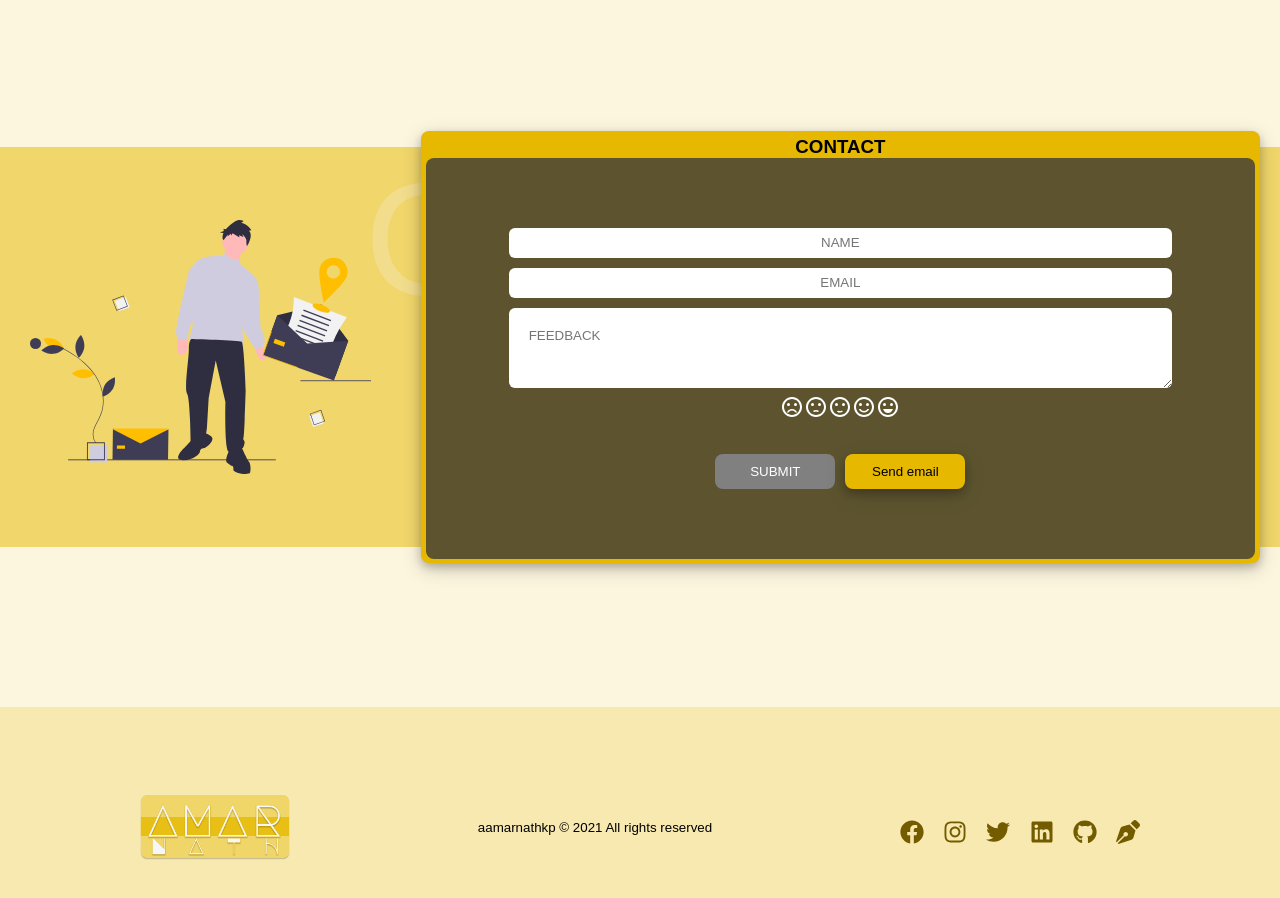
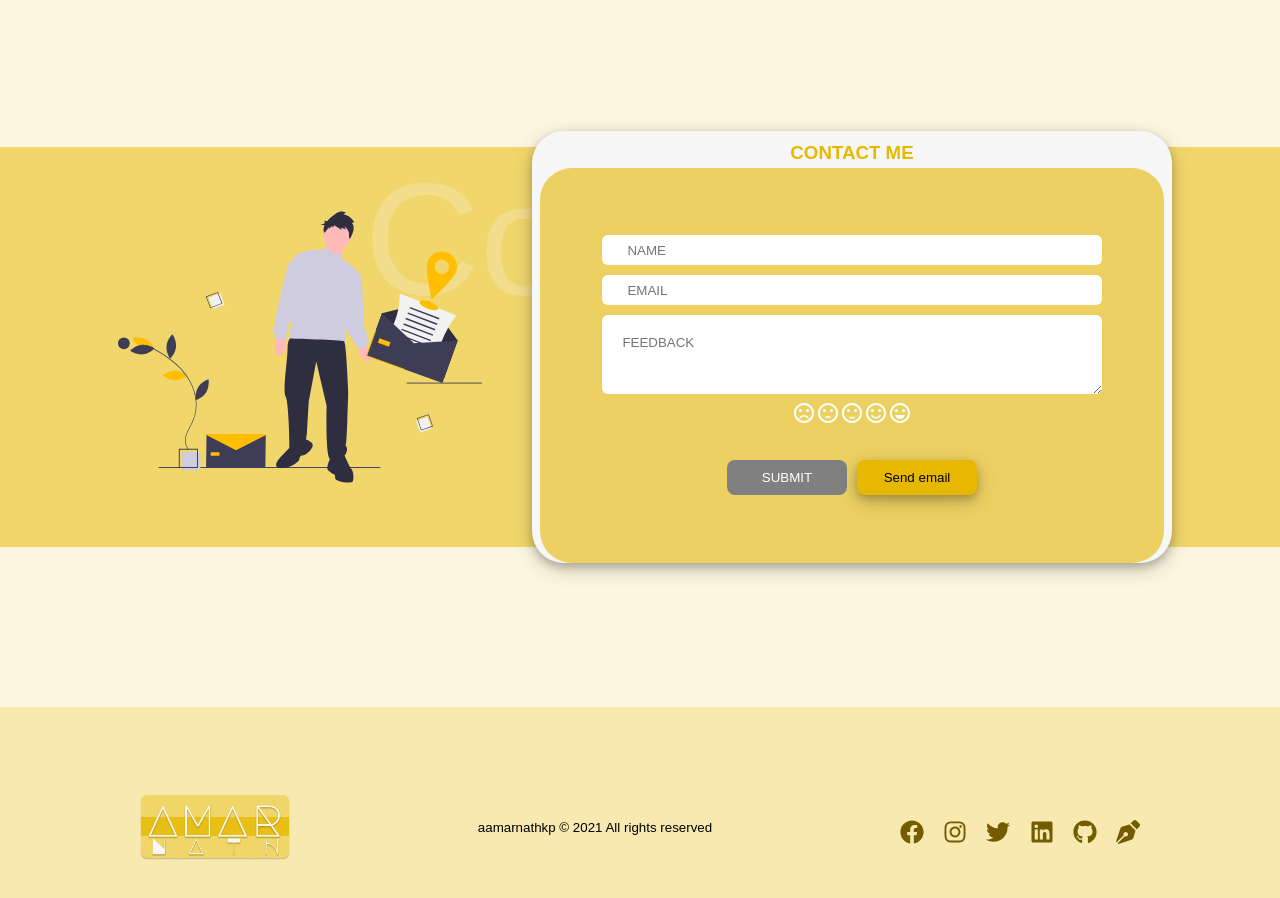
Before and after one commit to aamarnathkp/myresume, a React (Create React App) app: page / in a window 1280 px wide. Shown: the part 3900-4798 px from the top of the page. Built offline with nearby package versions, Linux system fonts and the light colour scheme; a web font is replaced by a local one.

Commit message:
feat: contact section style changes

```diff
--- a/src/components/ContactSection/ContactElements.js
+++ b/src/components/ContactSection/ContactElements.js
@@ -30,7 +30,7 @@ export const ContactImageContainer = styled.div`
         transition: all 0.2s ease-in-out;
     }
 
-    @media (max-width: 500px) {
+    @media (max-width: 600px) {
         display: none;
     }
 `;
@@ -41,22 +41,26 @@ export const ContactImage = styled.img`
 `;
 
 export const ContactFormContainer = styled.div`
-    padding: 5px;
+    padding: 0.5rem;
     margin: 20px;
-    background: ${({ theme }) => theme};
-    width: 70%;
+    width: 50%;
     height: 60%;
-    border-radius: 8px;
+    background: ${({ theme }) => "#f7f7f7"};
+    border-radius: 2rem;
     box-shadow: 0 4px 8px 0 rgba(0, 0, 0, 0.2), 0 6px 20px 0 rgba(0, 0, 0, 0.19);
 
     &:hover {
         transform: scale(1.02);
         transition: all 0.2s ease-in-out;
     }
+
+    @media screen and (max-width: 600px) {
+        width: 100%;
+    }
 `;
 
 export const FormSuccess = styled.div`
-    border-radius: 8px;
+    border-radius: 2rem;
     display: flex;
     width: 100%;
     height: 100%;
@@ -65,8 +69,30 @@ export const FormSuccess = styled.div`
     align-items: center;
     align-self: center;
     border: 2px solid #fff;
+    background: ${({ currentTheme }) => `${currentTheme}25`};
 `;
 
 export const RatingArea = styled.div`
     background: #fff;
+    height: 100%;
+    width: 100%;
 `;
+
+export const UserForm = styled.form`
+    border-radius: 2rem;
+    display: flex;
+    width: 100%;
+    height: 95%;
+    flex-direction: column;
+    justify-content: center;
+    align-items: center;
+    align-self: center;
+    background: ${({ theme }) => `${theme}99`};
+    color: ${({ theme }) => theme};
+`;
+
+export const ContactFormH3 = styled.h3`
+    text-align: center;
+    padding: 0.2rem 0 0.2rem 0;
+    color: ${({ theme }) => theme};
+`;
--- a/src/components/ContactSection/ContactForm.js
+++ b/src/components/ContactSection/ContactForm.js
@@ -6,6 +6,7 @@ import CustomizedRatings from "../../utils/ui/Rating";
 import useInput from "../../utils/hooks/useInput";
 import classes from "./Form.module.css";
 import Button from "../UI/Button";
+import { UserForm } from "./ContactElements";
 // import { Button } from "../ButtonElement";
 
 const emailRegex =
@@ -84,7 +85,10 @@ const ContactForm = ({ theme, setFormSubmitted }) => {
         isFeedbackValid;
 
     return (
-        <form className={classes["user-form"]} onSubmit={onSubmitHandler}>
+        <UserForm
+            className={classes["user-form"]}
+            onSubmit={onSubmitHandler}
+            theme={theme}>
             <input
                 className={isUserNameValid}
                 value={nameValue}
@@ -135,7 +139,7 @@ const ContactForm = ({ theme, setFormSubmitted }) => {
                     </a>
                 </Button>
             </div>
-        </form>
+        </UserForm>
     );
 };
 
--- a/src/components/ContactSection/Form.module.css
+++ b/src/components/ContactSection/Form.module.css
@@ -1,5 +1,5 @@
 .user-form {
-    border-radius: 8px;
+    border-radius: 2rem;
     display: flex;
     width: 100%;
     height: 95%;
@@ -23,10 +23,13 @@
     outline: none;
     border: 1px solid gold;
     box-shadow: 0 4px 8px 0 rgba(0, 0, 0, 0.2);
+    color: inherit;
+    padding-left: 20px;
 }
 
 .user-form input::placeholder {
-    text-align: center;
+    text-align: left;
+    padding-left: 20px;
 }
 
 .user-form textarea {
@@ -44,6 +47,7 @@
     outline: none;
     border: 2px solid gold;
     box-shadow: 0 4px 8px 0 rgba(0, 0, 0, 0.2);
+    padding-left: 20px;
 }
 
 .user-form textarea::placeholder {
--- a/src/components/ContactSection/index.js
+++ b/src/components/ContactSection/index.js
@@ -6,6 +6,7 @@ import {
     ContactImage,
     ContactFormContainer,
     FormSuccess,
+    ContactFormH3,
 } from "./ContactElements";
 import { InfoBackgroundText } from "../InfoSection/InfoElements";
 import { imageSelector } from "../imageSelection";
@@ -30,7 +31,7 @@ const ContactMe = ({ currentTheme }) => {
             </ContactImageContainer>
             <ContactFormContainer theme={currentTheme}>
                 {formSubmitted ? (
-                    <FormSuccess>
+                    <FormSuccess currentTheme={currentTheme}>
                         <h4>Form Submitted Successfully</h4>
                         <p style={{ marginBottom: "5px" }}>
                             Thank You for your valuable feedback
@@ -39,14 +40,14 @@ const ContactMe = ({ currentTheme }) => {
                             <Button
                                 // to='home'
                                 href={Resume}
-                                themecolor={currentTheme}
+                                themecolor={`${currentTheme}`}
                                 download
                                 smooth={true}
                                 duration={500}
                                 spy={true}
                                 exact='true'
                                 offset={-80}
-                                primary={0}
+                                primary={1}
                                 dark={0}
                                 dark2={1}>
                                 Download Resume
@@ -55,7 +56,9 @@ const ContactMe = ({ currentTheme }) => {
                     </FormSuccess>
                 ) : (
                     <>
-                        <h3 style={{ textAlign: "center" }}>CONTACT</h3>
+                        <ContactFormH3 theme={currentTheme}>
+                            CONTACT ME
+                        </ContactFormH3>
                         <ContactForm
                             setFormSubmitted={setFormSubmitted}
                             theme={currentTheme}
```
